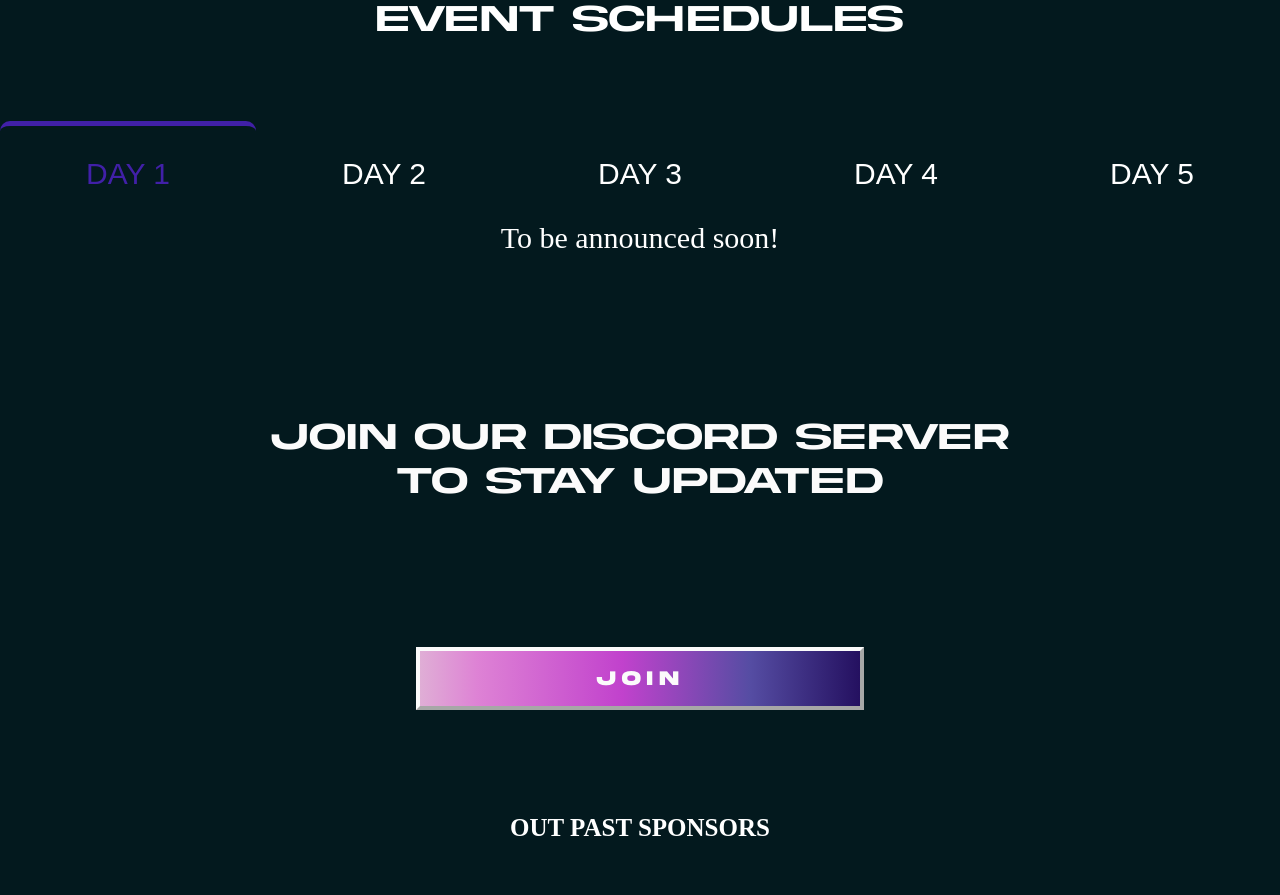
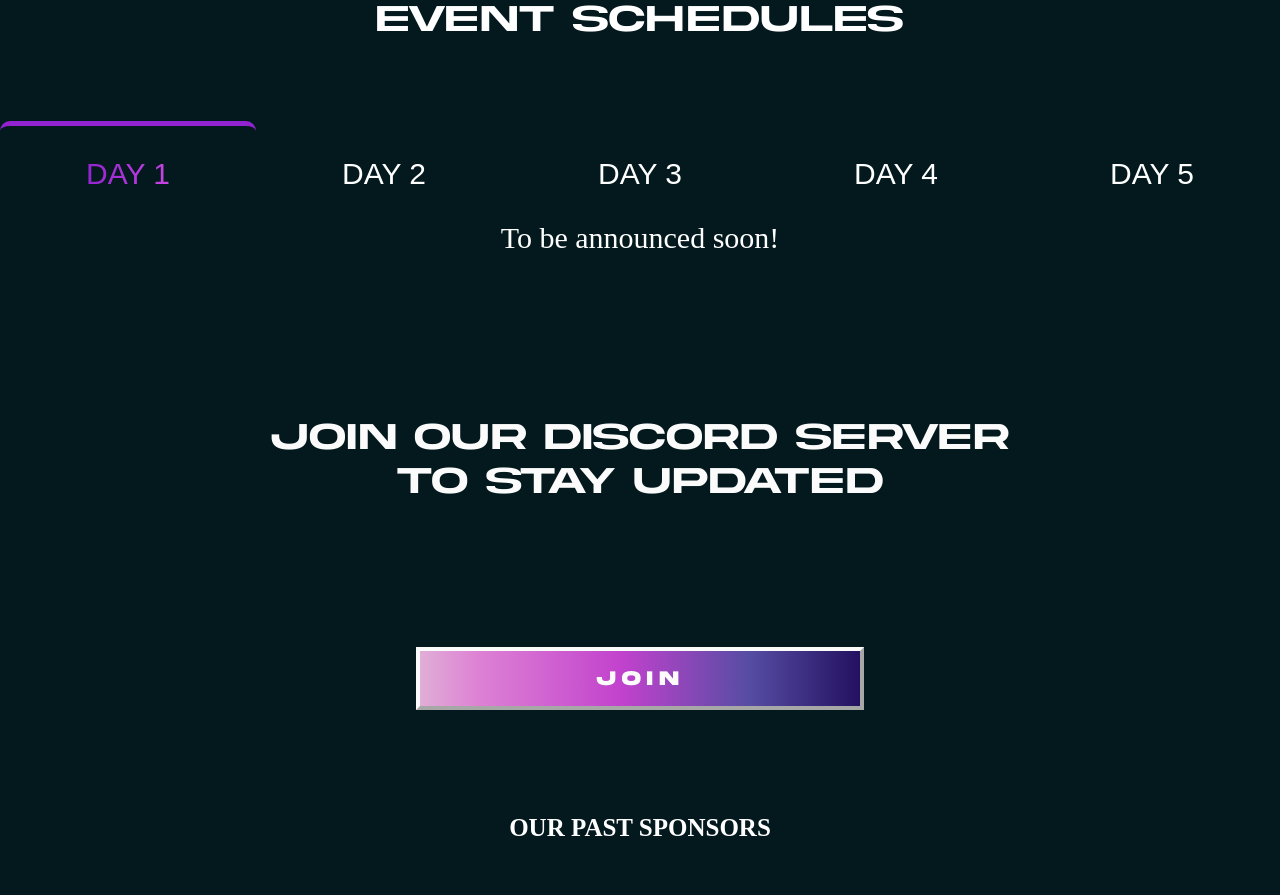
Before and after one commit to rohit108180/Avinya23, a React (Create React App) app: page / in a window 1280 px wide. Shown: the part 3380-4275 px from the top of the page. Built offline with nearby package versions, Linux system fonts and the light colour scheme.

Commit message:
minor changes

```diff
--- a/src/components/timelineSponsors/sponsors/sponsors.jsx
+++ b/src/components/timelineSponsors/sponsors/sponsors.jsx
@@ -51,7 +51,7 @@ function sponsors() {
       <div className="sponsor-container-div">
         {sponsor.others.map((detail, index) => <SponsorsCard key={index} sponsors={detail} />)}
       </div> */}
-      <h1 class="sponsors-type">OUT PAST SPONSORS</h1>
+      <h1 class="sponsors-type">OUR PAST SPONSORS</h1>
 
       <div className="slider-div">
       <div class="slider">
--- a/src/components/timelineSponsors/timeline/timelinediv.jsx
+++ b/src/components/timelineSponsors/timeline/timelinediv.jsx
@@ -181,19 +181,19 @@ function Timelinediv() {
                         {/* <h1 class="title">EVENT SCHEDULES</h1> */}
                         <Heading name="EVENT SCHEDULES" />
                         <div class="">
-                            <button class="timeline-btn" style={activeButton === "Button 1" ? { backgroundColor: "transparent", color: "#4120a8", borderColor: "#4120a8", borderTopRightRadius: "10px", borderTopLeftRadius: "10px", } : {}} onClick={(e) => { change(e, 1) }}>
+                            <button class="timeline-btn" style={activeButton === "Button 1" ? { backgroundColor: "transparent", background: "linear-gradient(to right,#5e00bf, #FE68F4)","-webkit-text-fill-color":"transparent","-webkit-background-clip":"text", borderColor: "#9322d0", borderTopRightRadius: "10px", borderTopLeftRadius: "10px", } : {}} onClick={(e) => { change(e, 1) }}>
                                 DAY 1
                             </button>
-                            <button class="timeline-btn" style={activeButton === "Button 2" ? { backgroundColor: "transparent", color: "#4120a8", borderColor: "#4120a8", borderTopRightRadius: "10px", borderTopLeftRadius: "10px", } : {}} onClick={(e) => { change(e, 2) }}>
+                            <button class="timeline-btn" style={activeButton === "Button 2" ? { backgroundColor: "transparent", background: "linear-gradient(to right,#5e00bf, #FE68F4)","-webkit-text-fill-color":"transparent","-webkit-background-clip":"text", borderColor: "#9322d0", borderTopRightRadius: "10px", borderTopLeftRadius: "10px", } : {}} onClick={(e) => { change(e, 2) }}>
                                 DAY 2
                             </button>
-                            <button class="timeline-btn" style={activeButton === "Button 3" ? { backgroundColor: "transparent", color: "#4120a8", borderColor: "#4120a8", borderTopRightRadius: "10px", borderTopLeftRadius: "10px", } : {}} onClick={(e) => { change(e, 3) }}>
+                            <button class="timeline-btn" style={activeButton === "Button 3" ? { backgroundColor: "transparent", background: "linear-gradient(to right,#5e00bf, #FE68F4)","-webkit-text-fill-color":"transparent","-webkit-background-clip":"text", borderColor: "#9322d0", borderTopRightRadius: "10px", borderTopLeftRadius: "10px", } : {}} onClick={(e) => { change(e, 3) }}>
                                 DAY 3
                             </button>
-                            <button class="timeline-btn" style={activeButton === "Button 4" ? { backgroundColor: "transparent", color: "#4120a8", borderColor: "#4120a8", borderTopRightRadius: "10px", borderTopLeftRadius: "10px", } : {}} onClick={(e) => { change(e, 4) }}>
+                            <button class="timeline-btn" style={activeButton === "Button 4" ? { backgroundColor: "transparent", background: "linear-gradient(to right,#5e00bf, #FE68F4)","-webkit-text-fill-color":"transparent","-webkit-background-clip":"text", borderColor: "#9322d0", borderTopRightRadius: "10px", borderTopLeftRadius: "10px", } : {}} onClick={(e) => { change(e, 4) }}>
                                 DAY 4
                             </button>
-                            <button class="timeline-btn" style={activeButton === "Button 5" ? { backgroundColor: "transparent", color: "#4120a8", borderColor: "#4120a8", borderTopRightRadius: "10px", borderTopLeftRadius: "10px", } : {}} onClick={(e) => { change(e, 5) }}>
+                            <button class="timeline-btn" style={activeButton === "Button 5" ? { backgroundColor: "transparent", background: "linear-gradient(to right,#5e00bf, #FE68F4)","-webkit-text-fill-color":"transparent","-webkit-background-clip":"text", borderColor: "#9322d0", borderTopRightRadius: "10px", borderTopLeftRadius: "10px", } : {}} onClick={(e) => { change(e, 5) }}>
                                 DAY 5
                             </button>
                         </div>
```
